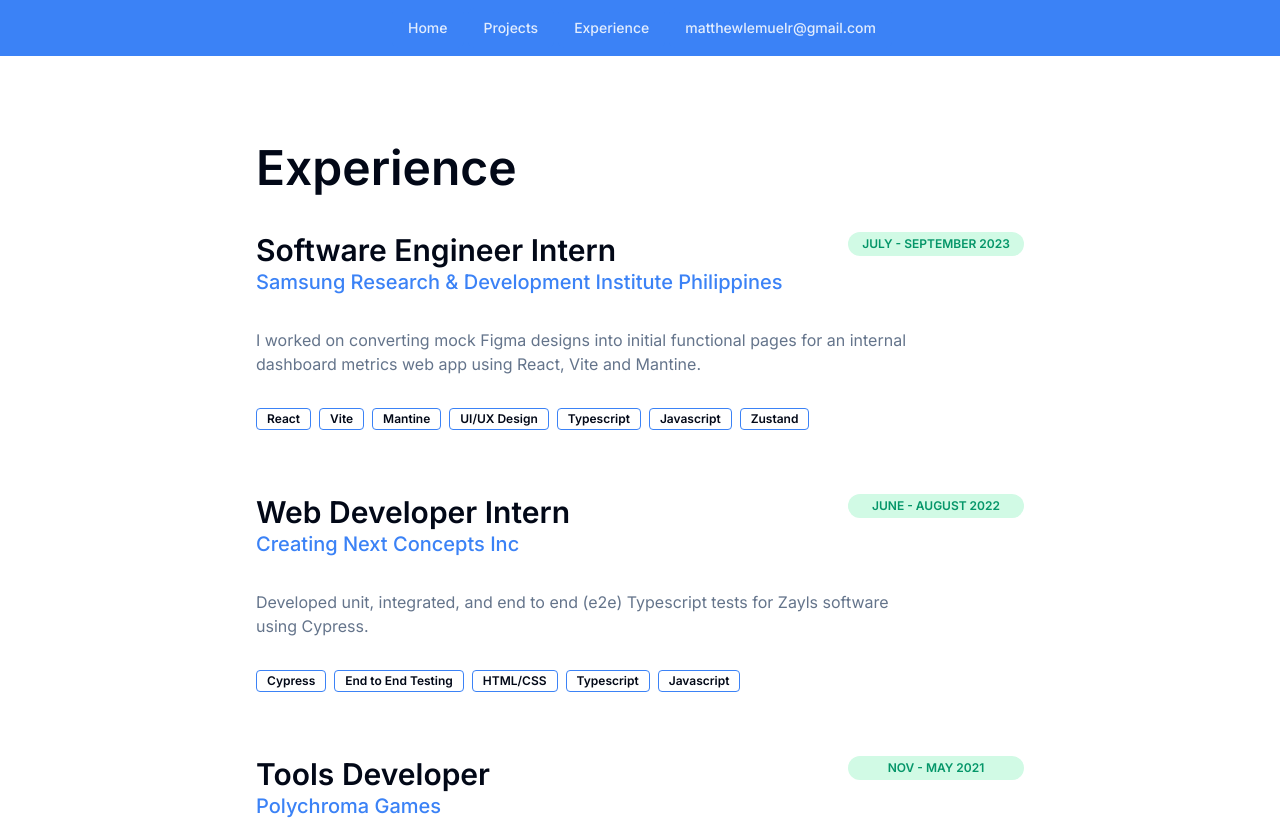
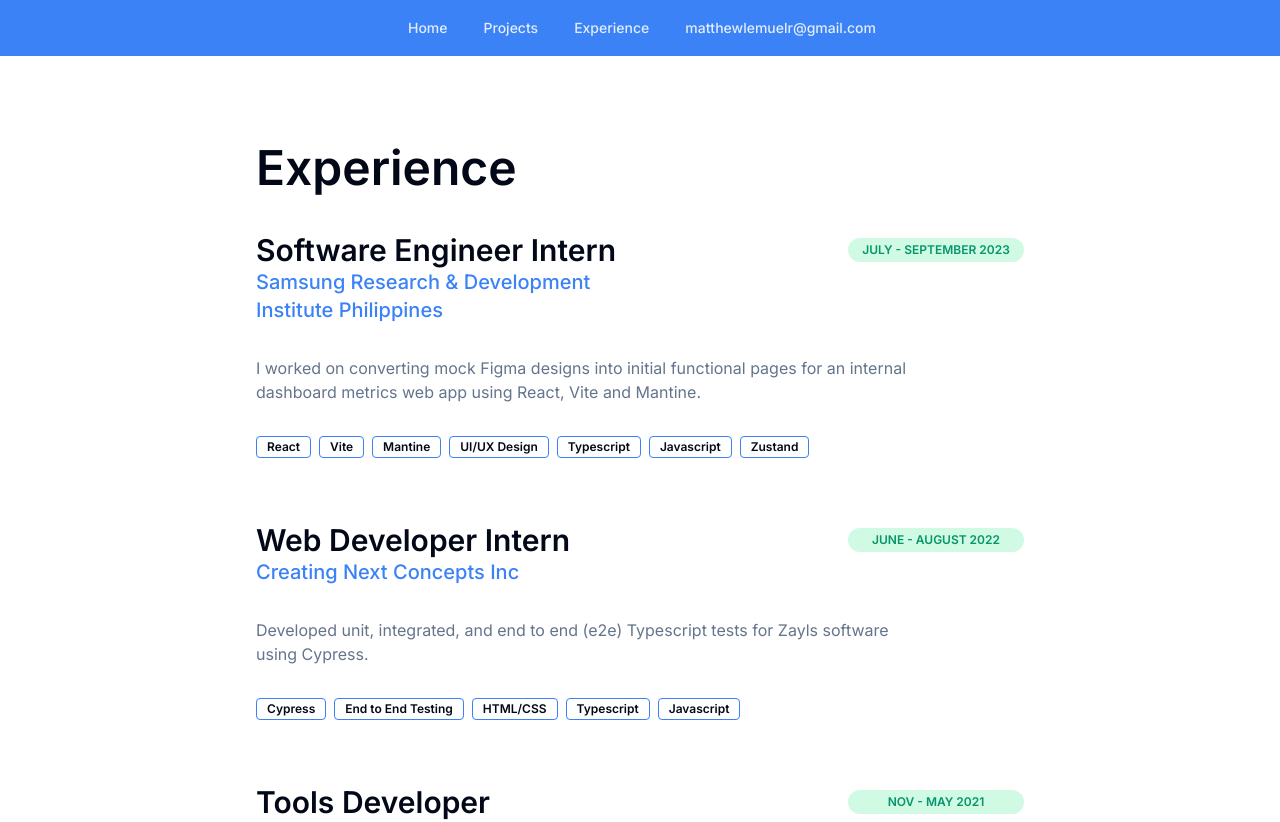
Before and after one commit to mlrey7/portfolio, a Next.js app: page /experience in a window 1280 px wide. Shown: the top 822 px of the page. Built offline with nearby package versions, Linux system fonts and the light colour scheme.

Commit message:
Fix responsiveness of experience page

```diff
--- a/src/app/experience/page.tsx
+++ b/src/app/experience/page.tsx
@@ -14,11 +14,11 @@
                   <h2 className="text-2xl md:text-3xl font-semibold">
                     {exp.jobTitle}
                   </h2>
-                  <h3 className="font-medium text-lg md:text-xl text-blue-500">
+                  <h3 className="font-medium text-lg md:text-xl text-blue-500 max-w-[30ch]">
                     {exp.company}
                   </h3>
                 </div>
-                <time className="inline-flex items-center justify-center text-xs font-semibold uppercase w-44 h-6 text-emerald-600 bg-emerald-100 rounded-full">
+                <time className="inline-flex items-center justify-center text-xs font-semibold uppercase w-44 h-6 text-emerald-600 bg-emerald-100 rounded-full mt-1.5">
                   {exp.dateRange}
                 </time>
               </div>
```
